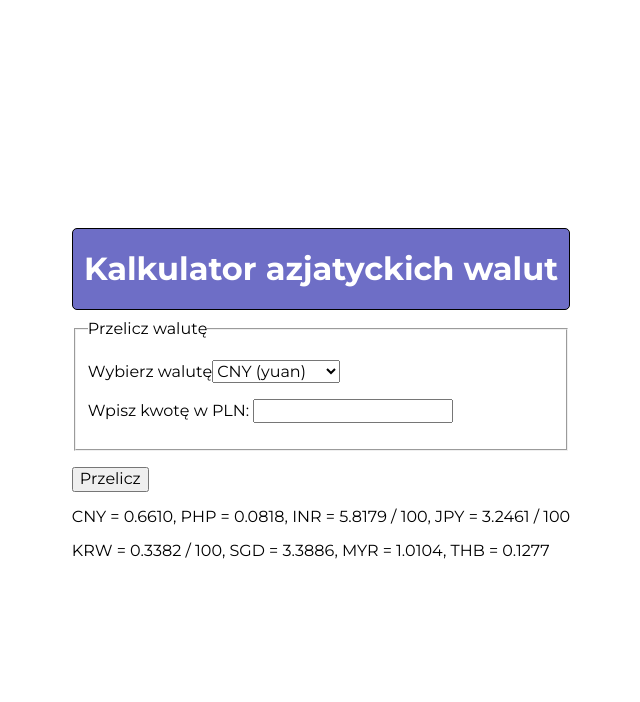
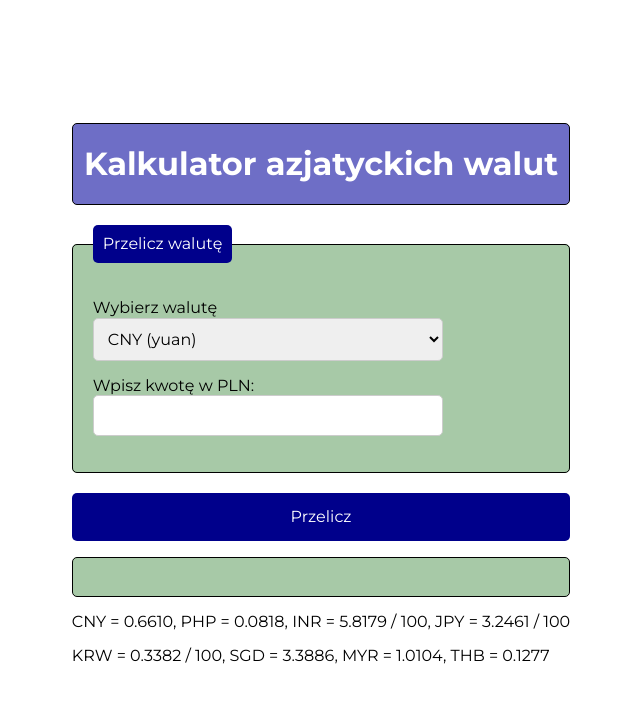
Before and after one commit to Blazej-Grodecki/currency-converter-react, a React (Create React App) app: page / in a window 1280 px wide. Shown: the top 702 px of the page, without its empty margins (319-959 px from the left). Built offline with nearby package versions, Linux system fonts and the light colour scheme.

Commit message:
added Form component

```diff
--- a/src/App.js
+++ b/src/App.js
@@ -1,51 +1,13 @@
 import Header from "./Header";
+import Form from "./Form";
 
 function App() {
   return (
     <div className="container">
       <Header title="Kalkulator azjatyckich walut" />
-      <form className="form js-form">
-        <fieldset className="form__fieldset">
-          <legend className="form__legend">Przelicz walutę</legend>
-          <p>
-            <label>
-              <span className="form__labelText">Wybierz walutę</span>
-              <select
-                className="form__field js-currency"
-                name="currency"
-                title="Wybierz walutę"
-              >
-                <option value="CNY">CNY (yuan)</option>
-                <option value="PHP">PHP (peso)</option>
-                <option value="INR">INR (rupia)</option>
-                <option value="JPY">JPY (jen)</option>
-                <option value="KRW">KRW (won)</option>
-                <option value="SGD">SGD (dolar)</option>
-                <option value="MYR">MYR (ringgit)</option>
-                <option value="THB">THB (baht)</option>
-              </select>
-            </label>
-          </p>
-          <p>
-            <label>
-              <span className="form__labelText">Wpisz kwotę w PLN: </span>
-              <input
-                className="form__field js-amount"
-                type="number"
-                min="0.01"
-                step="0.01"
-                required
-                title="Wpisz kwotę"
-              />
-            </label>
-          </p>
-        </fieldset>
-        <p>
-          <button className="form__button">Przelicz</button>
-        </p>
-      </form>
+      <Form />
       <p className="form__result">
-        <span className="js-result"></span>
+        <span></span>
       </p>
       <footer className="footer">
         <p>
--- /dev/null
+++ b/src/Form/index.js
@@ -0,0 +1,46 @@
+import "./style.css";
+
+const Form = () => (
+    <form className="form">
+        <fieldset className="form__fieldset">
+          <legend className="form__legend">Przelicz walutę</legend>
+          <p>
+            <label>
+              <span className="form__labelText">Wybierz walutę</span>
+              <select
+                className="form__field"
+                name="currency"
+                title="Wybierz walutę"
+              >
+                <option value="CNY">CNY (yuan)</option>
+                <option value="PHP">PHP (peso)</option>
+                <option value="INR">INR (rupia)</option>
+                <option value="JPY">JPY (jen)</option>
+                <option value="KRW">KRW (won)</option>
+                <option value="SGD">SGD (dolar)</option>
+                <option value="MYR">MYR (ringgit)</option>
+                <option value="THB">THB (baht)</option>
+              </select>
+            </label>
+          </p>
+          <p>
+            <label>
+              <span className="form__labelText">Wpisz kwotę w PLN: </span>
+              <input
+                className="form__field"
+                type="number"
+                min="0.01"
+                step="0.01"
+                required
+                title="Wpisz kwotę"
+              />
+            </label>
+          </p>
+        </fieldset>
+        <p>
+          <button className="form__button">Przelicz</button>
+        </p>
+      </form>
+);
+
+export default Form;
--- /dev/null
+++ b/src/Form/style.css
@@ -0,0 +1,58 @@
+.form__fieldset {
+    border: 1px solid black;
+    padding: 20px;
+    border-radius: 5px;
+    margin: 20px 0;
+    background-color:rgba(0, 100, 0, 0.347);
+}
+
+.form__legend {
+    background-color: darkblue;
+    color: white;
+    border-radius: 5px;
+    padding: 10px;
+}
+
+.form__labelText {
+    width: 100%;
+    max-width: 200px;
+    display: inline-block;
+    margin-right: 5px;
+}
+
+.form__field {
+        border: 1px solid #ccc;
+        padding: 10px;
+        width: 100%;
+        max-width: 350px;
+        border-radius: 5px;
+}
+
+.form__button {
+    width: 100%;
+    border: none;
+    background-color:darkblue;
+    color: white;
+    padding: 15px;
+    border-radius: 5px;
+}
+
+.form__button:hover {
+    background-color: hsl(240, 100%, 35%);
+}
+
+.form__button:active {
+    background-color: hsl(240, 100%, 40%);
+}
+
+.form__result {
+    display: flex;
+    border: 1px solid black;
+    width: 100%;
+    min-height: 40px;
+    border-radius: 5px;
+    justify-content: center;
+    align-items: center;
+    color: teal;
+    background-color:rgba(0, 100, 0, 0.347);
+}
```
